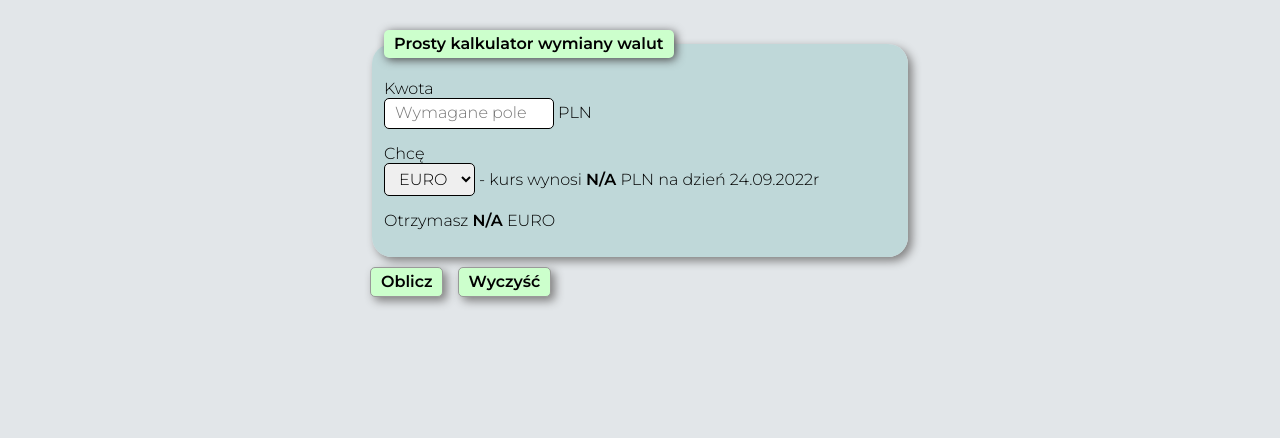
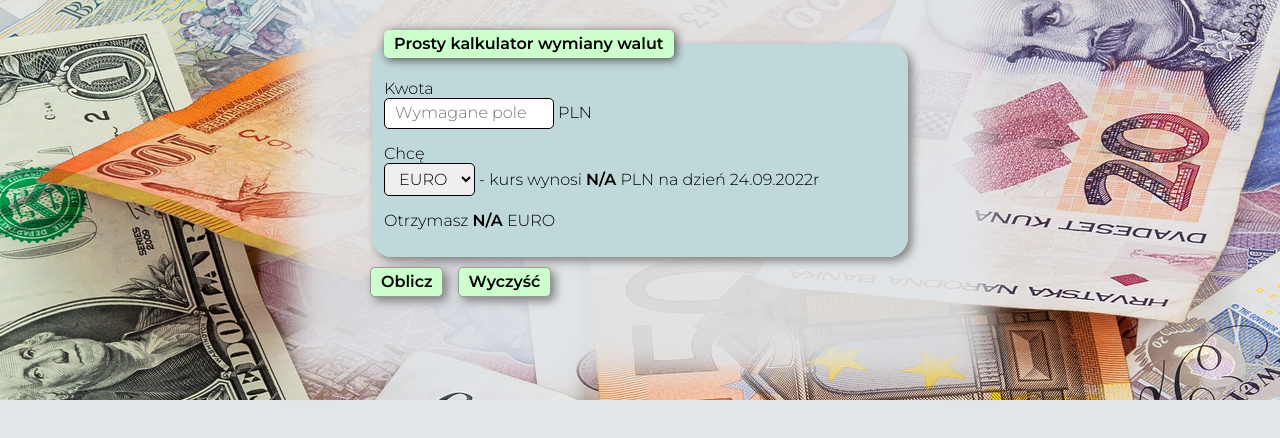
Before and after one commit to Gizmomochu/homeWork4thWeekCantor, a plain HTML site: page index.html in a window 1280 px wide. Drawn offline with nearby package versions, Linux system fonts and the light colour scheme.

Commit message:
add background image and boxshadow

```diff
--- a/css/style.css
+++ b/css/style.css
@@ -13,8 +13,9 @@ body {
 
 .form {
     padding: 30px;
-    background-color: hsl(210, 13%, 90%);
+    background-color: hsla(206, 14%, 90%, 0.90);
     max-width: 600px;
+    box-shadow: 0px 0px 30px 50px hsla(206, 14%, 90%, 0.90);
     margin: 0 auto;
 }
  .form__legend {
@@ -92,3 +93,8 @@ body {
     padding: 5px 10px;
     background-color: hsl(0, 0%, 95%);
 }
+
+.element {
+    height: 400px;
+    background-image: url("../img/waluty.jpg");
+}
--- a/index.html
+++ b/index.html
@@ -18,6 +18,7 @@
 </head>
 
 <body>
+    <div class="element">
     <form class="form js-form">
         <fieldset class="form__fieldset">
             <legend class="form__legend">Prosty kalkulator wymiany walut</legend>
@@ -44,6 +45,7 @@
         <button class="form__button" type="submit">Oblicz</button>
         <button class="form__button" type="reset">Wyczyść</button>
     </form>
+    </div>
 </body>
 
 </html>
```
Also changed, not shown: img/waluty.jpg (added).
